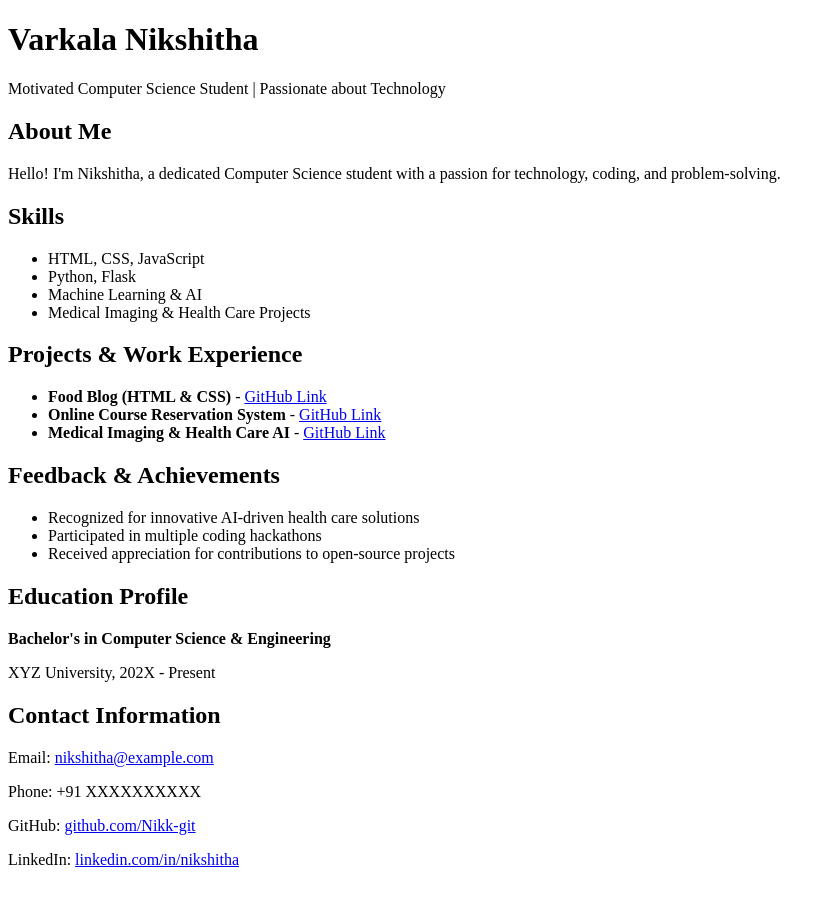
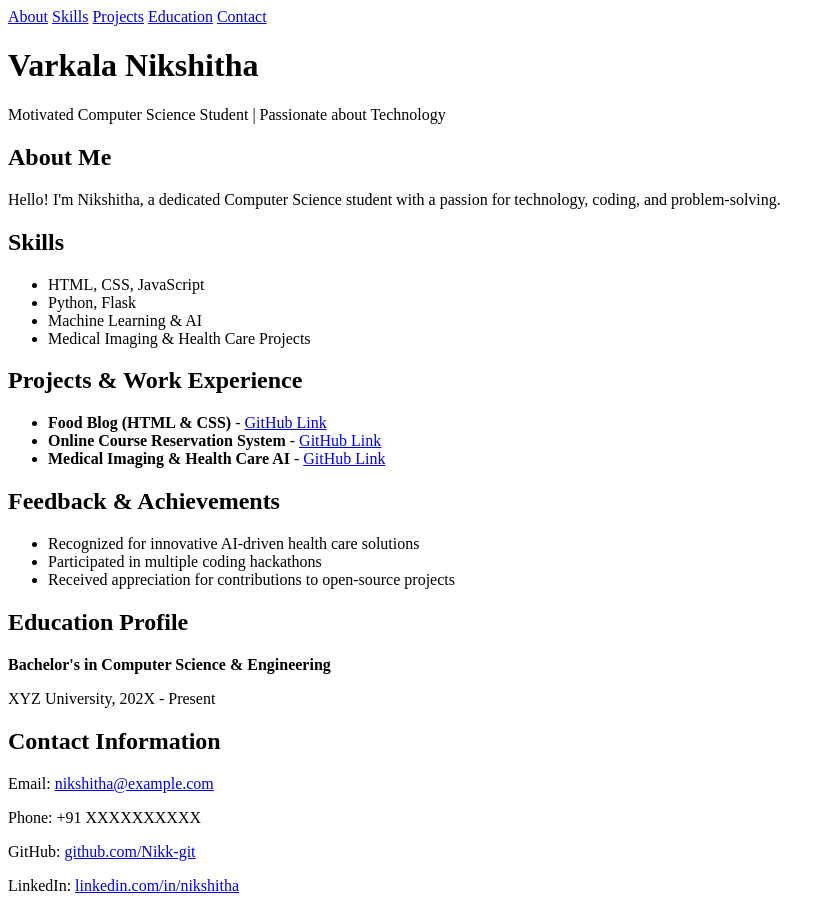
Before and after one commit to Nikshitha-git/fewdd, a plain HTML site: page portfolio.html in a window 1280 px wide. Shown: the whole page, without its empty margins (0-835 px from the left). Before the commit the page ends 885 px from the top, so only its background shows below. Drawn offline with Linux system fonts and the light colour scheme.

Commit message:
Add files via upload

```diff
--- a/portfolio.html
+++ b/portfolio.html
@@ -4,8 +4,17 @@
     <meta charset="UTF-8">
     <meta name="viewport" content="width=device-width, initial-scale=1.0">
     <title>Portfolio - Nikshitha</title>
+    <link rel="stylesheet" href="portfolio.css">
 </head>
 <body>
+    <nav>
+        <a href="#about">About</a>
+        <a href="#skills">Skills</a>
+        <a href="#projects">Projects</a>
+        <a href="#education">Education</a>
+        <a href="#contact">Contact</a>
+    </nav>
+
 
     <header>
         <h1>Varkala Nikshitha</h1>
```
